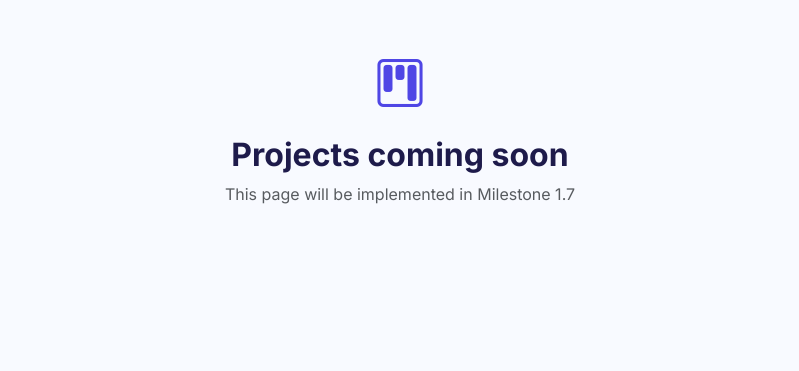
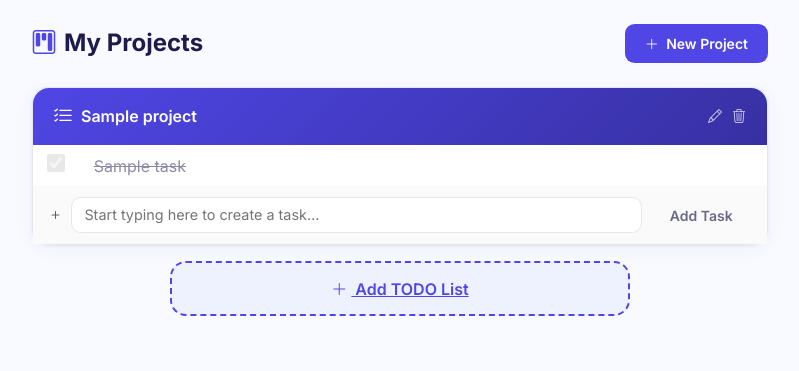
Before and after one commit to Senndin/taskflow, a Django app: page /projects/ in a window 1280 px wide. Shown: the part 56-427 px from the top of the page, without its empty margins (240-1039 px from the left). Run offline with Django 5.2, Linux system fonts and the light colour scheme; a user stored in the database is signed in; tables that the repository leaves empty hold one stand-in row (values such as "Sample post"); some libraries are stand-ins or nearby versions.

Commit message:
feat: render all projects with tasks on single page

```diff
--- a/apps/projects/urls.py
+++ b/apps/projects/urls.py
@@ -1,18 +1,14 @@
 """URL patterns for the projects app."""
 
-from django.contrib.auth.mixins import LoginRequiredMixin
 from django.urls import path
-from django.views.generic import TemplateView
 
-
-class ProjectListPlaceholder(LoginRequiredMixin, TemplateView):
-    """Temporary placeholder view — will be replaced in Milestone 1.7."""
-
-    template_name = "projects/list.html"
-
+from . import views
 
 app_name = "projects"
 
 urlpatterns = [
-    path("", ProjectListPlaceholder.as_view(), name="list"),
+    path("", views.ProjectListView.as_view(), name="list"),
+    path("create/", views.ProjectCreateView.as_view(), name="create"),
+    path("<int:pk>/edit/", views.ProjectUpdateView.as_view(), name="edit"),
+    path("<int:pk>/delete/", views.ProjectDeleteView.as_view(), name="delete"),
 ]
--- a/apps/projects/views.py
+++ b/apps/projects/views.py
@@ -1 +1,55 @@
-# Create your views here.
+from django.contrib.auth.mixins import LoginRequiredMixin
+from django.db.models import Prefetch
+from django.urls import reverse_lazy
+from django.views.generic import CreateView, DeleteView, ListView, UpdateView
+
+from apps.tasks.models import Task
+
+from .forms import ProjectForm
+from .models import Project
+
+
+class ProjectListView(LoginRequiredMixin, ListView):
+    """Main page — all projects with tasks, zero N+1 queries."""
+
+    template_name = "projects/list.html"
+    context_object_name = "projects"
+
+    def get_queryset(self):
+        return (
+            Project.objects.filter(owner=self.request.user)
+            .prefetch_related(
+                Prefetch("tasks", queryset=Task.objects.order_by("order"))
+            )
+            .order_by("-created_at")
+        )
+
+
+class ProjectCreateView(LoginRequiredMixin, CreateView):
+    model = Project
+    form_class = ProjectForm
+    template_name = "projects/project_form.html"
+    success_url = reverse_lazy("projects:list")
+
+    def form_valid(self, form):
+        form.instance.owner = self.request.user
+        return super().form_valid(form)
+
+
+class ProjectUpdateView(LoginRequiredMixin, UpdateView):
+    model = Project
+    form_class = ProjectForm
+    template_name = "projects/project_form.html"
+    success_url = reverse_lazy("projects:list")
+
+    def get_queryset(self):
+        return Project.objects.filter(owner=self.request.user)
+
+
+class ProjectDeleteView(LoginRequiredMixin, DeleteView):
+    model = Project
+    template_name = "projects/project_confirm_delete.html"
+    success_url = reverse_lazy("projects:list")
+
+    def get_queryset(self):
+        return Project.objects.filter(owner=self.request.user)
--- a/templates/projects/list.html
+++ b/templates/projects/list.html
@@ -1,11 +1,43 @@
 {% extends "base.html" %}
 
 {% block title %}My Projects — TaskFlow{% endblock %}
+{% block meta_description %}Manage all your projects and tasks in one place.{% endblock %}
 
 {% block content %}
-<div class="container py-5 text-center">
-  <i class="bi bi-kanban" style="font-size: 3rem; color: var(--tf-primary);"></i>
-  <h2 class="mt-3 fw-bold">Projects coming soon</h2>
-  <p class="text-muted">This page will be implemented in Milestone 1.7</p>
+<div class="container py-4" style="max-width: 760px;">
+
+  <div class="d-flex align-items-center justify-content-between mb-4">
+    <h1 class="h4 fw-bold mb-0" style="color: var(--tf-text);">
+      <i class="bi bi-kanban me-2" style="color: var(--tf-primary);"></i>My Projects
+    </h1>
+    <a href="{% url 'projects:create' %}" class="btn btn-tf-primary btn-sm">
+      <i class="bi bi-plus-lg me-1"></i> New Project
+    </a>
+  </div>
+
+  {% if projects %}
+    <div id="project-list" class="d-flex flex-column gap-3">
+      {% for project in projects %}
+        {% include "projects/partials/project_card.html" %}
+      {% endfor %}
+    </div>
+  {% else %}
+    <!-- Empty state -->
+    <div class="text-center py-5">
+      <i class="bi bi-inbox" style="font-size: 3rem; color: var(--tf-border);"></i>
+      <p class="text-muted mt-3 mb-4">No projects yet. Create your first TODO list!</p>
+      <a href="{% url 'projects:create' %}" class="btn btn-tf-primary">
+        <i class="bi bi-plus-lg me-1"></i> Create First Project
+      </a>
+    </div>
+  {% endif %}
+
+  <!-- Add TODO List button (always visible at bottom) -->
+  {% if projects %}
+    <a href="{% url 'projects:create' %}" class="btn-add-project mt-3">
+      <i class="bi bi-plus-lg me-1"></i> Add TODO List
+    </a>
+  {% endif %}
+
 </div>
 {% endblock %}
--- /dev/null
+++ b/templates/projects/partials/project_card.html
@@ -0,0 +1,86 @@
+<div class="tf-card" id="project-{{ project.pk }}">
+
+  <!-- Project header -->
+  <div class="tf-project-header">
+    <i class="bi bi-list-check fs-5"></i>
+    <span class="tf-project-title">{{ project.name }}</span>
+    <div class="ms-auto d-flex gap-2">
+      <a href="{% url 'projects:edit' project.pk %}"
+         class="btn btn-sm btn-link text-white p-0 opacity-75"
+         title="Edit project">
+        <i class="bi bi-pencil"></i>
+      </a>
+      <a href="{% url 'projects:delete' project.pk %}"
+         class="btn btn-sm btn-link text-white p-0 opacity-75"
+         title="Delete project">
+        <i class="bi bi-trash3"></i>
+      </a>
+    </div>
+  </div>
+
+  <!-- Task list -->
+  <div id="task-list-{{ project.pk }}">
+    <table class="tf-task-table w-100">
+      <tbody>
+        {% for task in project.tasks.all %}
+          <tr id="task-{{ task.pk }}"
+              class="{% if task.is_done %}tf-task-done{% endif %}"
+              x-data="{ hovered: false }"
+              @mouseenter="hovered = true"
+              @mouseleave="hovered = false"
+              :class="{ 'tf-task-hover': hovered }">
+
+            <td style="width: 40px;">
+              <input type="checkbox"
+                     class="tf-checkbox"
+                     {% if task.is_done %}checked{% endif %}
+                     disabled
+                     title="Toggle coming in Day 2">
+            </td>
+
+            <td class="tf-task-title">{{ task.title }}</td>
+
+            <td style="width: 90px;">
+              <div class="tf-task-controls" x-show="hovered">
+                <button class="btn-icon" title="Move up" disabled>↑</button>
+                <button class="btn-icon" title="Move down" disabled>↓</button>
+                <span class="separator">|</span>
+                <button class="btn-icon" title="Edit" disabled>✏</button>
+                <span class="separator">|</span>
+                <button class="btn-icon danger" title="Delete" disabled>🗑</button>
+              </div>
+            </td>
+          </tr>
+        {% empty %}
+          <tr>
+            <td colspan="3" class="text-muted small text-center py-3" style="font-style: italic;">
+              No tasks yet — add one below
+            </td>
+          </tr>
+        {% endfor %}
+      </tbody>
+    </table>
+  </div>
+
+  <!-- Add task row (static placeholder — HTMX in Day 2) -->
+  <table class="tf-task-table w-100">
+    <tbody>
+      <tr class="tf-add-task-row">
+        <td colspan="3">
+          <div class="d-flex gap-2 align-items-center">
+            <i class="bi bi-plus text-muted"></i>
+            <input type="text"
+                   class="tf-add-task-input"
+                   placeholder="Start typing here to create a task…"
+                   disabled
+                   title="Task creation coming in Day 2">
+            <button class="btn btn-tf-primary btn-sm" disabled style="white-space: nowrap;">
+              Add Task
+            </button>
+          </div>
+        </td>
+      </tr>
+    </tbody>
+  </table>
+
+</div>
```
Also changed, not shown: apps/projects/forms.py (added, +18 -0 lines), templates/projects/project_confirm_delete.html (added, +34 -0 lines), templates/projects/project_form.html (added, +43 -0 lines).
